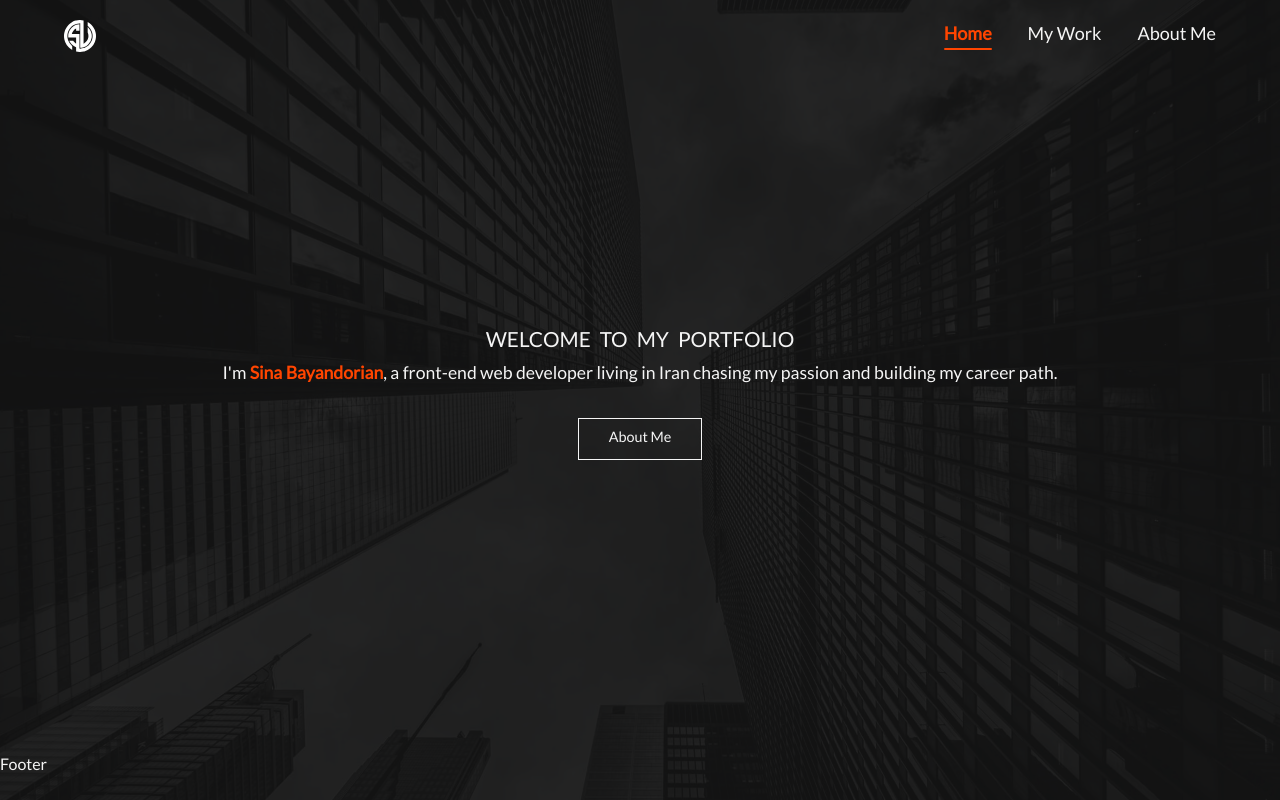
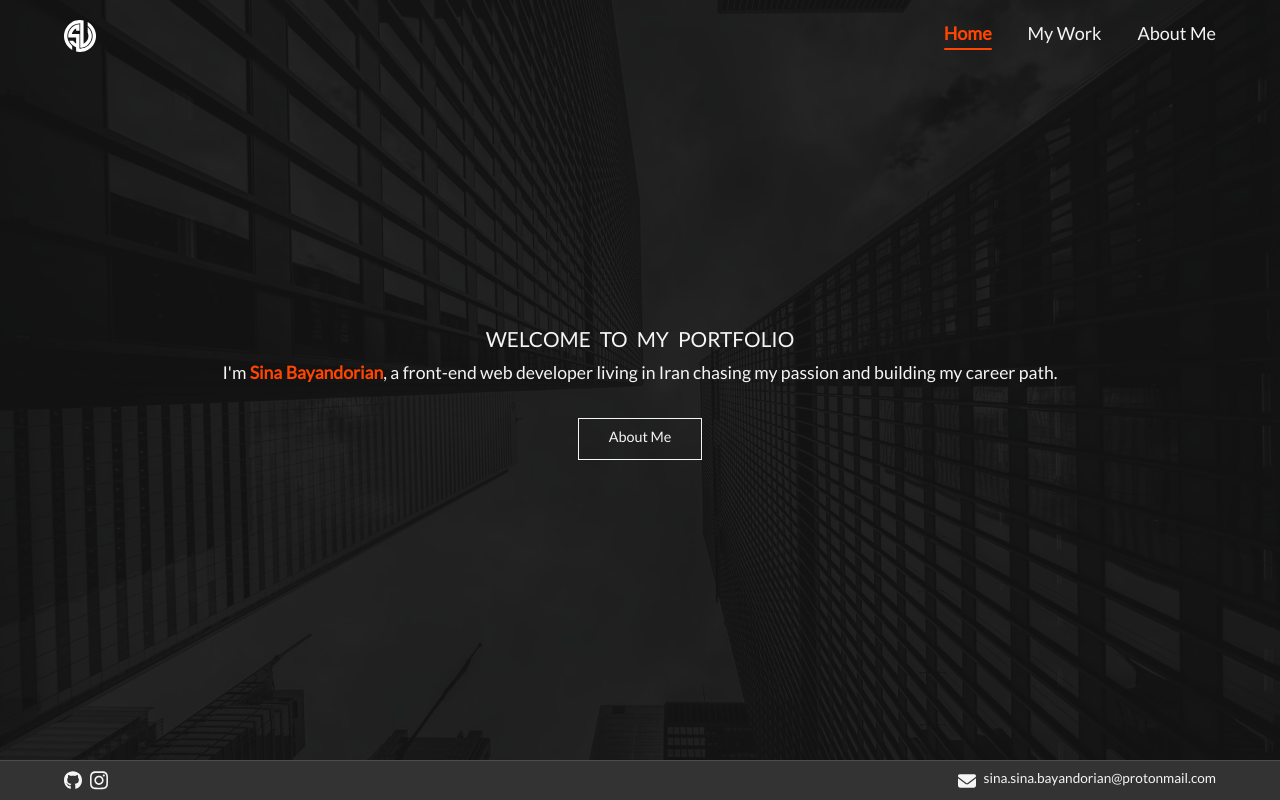
Before and after one commit to sina-byn/My-Portfolio, a React (Create React App) app: page / in a window 1280 px wide. Built offline with nearby package versions, Linux system fonts and the light colour scheme.

Commit message:
main: Main Page Finished + Minor Fixes

```diff
--- a/src/App.js
+++ b/src/App.js
@@ -8,7 +8,7 @@ import HomePage from "./pages/HomePage";
 
 const App = () => {
   return (
-    <div className='app-container w-full max-w-[1400px] min-h-screen text-light mx-auto'>
+    <div className='container w-full max-w-[1400px] min-h-screen text-light mx-auto'>
       <Routes>
         <Route path='/' element={<HomePage />} />
       </Routes>
--- a/src/components/Footer.jsx
+++ b/src/components/Footer.jsx
@@ -1,11 +1,77 @@
-import React from 'react';
+import React from "react";
 
 const Footer = () => {
-    return (
-        <footer>
-            Footer
-        </footer>
-    );
+  return (
+    <footer className='w-full absolute bottom-0 left-0 z-[2] h-[5vh] bg-primary border-t-[1px] border-primary-light border-opacity-[12.5%] px-16 730:px-8'>
+      <div className='container flex items-center justify-between w-full h-full max-w-[1400px] text-light mx-auto'>
+        <section className='icons flex gap-x-2'>
+          <a
+            className='flex items-center h-full pt-px'
+            href='https://github.com/sina-byn'
+            target='_blank'
+            rel="noreferrer"
+          >
+            <svg
+              id='github-link'
+              className='icon w-[18px] fill-light hover:fill-orangered'
+              xmlns='http://www.w3.org/2000/svg'
+              viewBox='0 0 496 512'
+            >
+              <path d='M165.9 397.4c0 2-2.3 3.6-5.2 3.6-3.3.3-5.6-1.3-5.6-3.6 0-2 2.3-3.6 5.2-3.6 3-.3 5.6 1.3 5.6 3.6zm-31.1-4.5c-.7 2 1.3 4.3 4.3 4.9 2.6 1 5.6 0 6.2-2s-1.3-4.3-4.3-5.2c-2.6-.7-5.5.3-6.2 2.3zm44.2-1.7c-2.9.7-4.9 2.6-4.6 4.9.3 2 2.9 3.3 5.9 2.6 2.9-.7 4.9-2.6 4.6-4.6-.3-1.9-3-3.2-5.9-2.9zM244.8 8C106.1 8 0 113.3 0 252c0 110.9 69.8 205.8 169.5 239.2 12.8 2.3 17.3-5.6 17.3-12.1 0-6.2-.3-40.4-.3-61.4 0 0-70 15-84.7-29.8 0 0-11.4-29.1-27.8-36.6 0 0-22.9-15.7 1.6-15.4 0 0 24.9 2 38.6 25.8 21.9 38.6 58.6 27.5 72.9 20.9 2.3-16 8.8-27.1 16-33.7-55.9-6.2-112.3-14.3-112.3-110.5 0-27.5 7.6-41.3 23.6-58.9-2.6-6.5-11.1-33.3 2.6-67.9 20.9-6.5 69 27 69 27 20-5.6 41.5-8.5 62.8-8.5s42.8 2.9 62.8 8.5c0 0 48.1-33.6 69-27 13.7 34.7 5.2 61.4 2.6 67.9 16 17.7 25.8 31.5 25.8 58.9 0 96.5-58.9 104.2-114.8 110.5 9.2 7.9 17 22.9 17 46.4 0 33.7-.3 75.4-.3 83.6 0 6.5 4.6 14.4 17.3 12.1C428.2 457.8 496 362.9 496 252 496 113.3 383.5 8 244.8 8zM97.2 352.9c-1.3 1-1 3.3.7 5.2 1.6 1.6 3.9 2.3 5.2 1 1.3-1 1-3.3-.7-5.2-1.6-1.6-3.9-2.3-5.2-1zm-10.8-8.1c-.7 1.3.3 2.9 2.3 3.9 1.6 1 3.6.7 4.3-.7.7-1.3-.3-2.9-2.3-3.9-2-.6-3.6-.3-4.3.7zm32.4 35.6c-1.6 1.3-1 4.3 1.3 6.2 2.3 2.3 5.2 2.6 6.5 1 1.3-1.3.7-4.3-1.3-6.2-2.2-2.3-5.2-2.6-6.5-1zm-11.4-14.7c-1.6 1-1.6 3.6 0 5.9 1.6 2.3 4.3 3.3 5.6 2.3 1.6-1.3 1.6-3.9 0-6.2-1.4-2.3-4-3.3-5.6-2z' />
+            </svg>
+          </a>
+          <a
+            className='flex items-center h-full 768:hidden'
+            href='http://instagram.com/_u/sina_byn/'
+            target='_blank'
+            rel="noreferrer"
+          >
+            <svg
+              id='ig-link-1'
+              className='icon w-[18px] fill-light hover:fill-orangered'
+              xmlns='http://www.w3.org/2000/svg'
+              viewBox='0 0 448 512'
+            >
+              <path d='M224.1 141c-63.6 0-114.9 51.3-114.9 114.9s51.3 114.9 114.9 114.9S339 319.5 339 255.9 287.7 141 224.1 141zm0 189.6c-41.1 0-74.7-33.5-74.7-74.7s33.5-74.7 74.7-74.7 74.7 33.5 74.7 74.7-33.6 74.7-74.7 74.7zm146.4-194.3c0 14.9-12 26.8-26.8 26.8-14.9 0-26.8-12-26.8-26.8s12-26.8 26.8-26.8 26.8 12 26.8 26.8zm76.1 27.2c-1.7-35.9-9.9-67.7-36.2-93.9-26.2-26.2-58-34.4-93.9-36.2-37-2.1-147.9-2.1-184.9 0-35.8 1.7-67.6 9.9-93.9 36.1s-34.4 58-36.2 93.9c-2.1 37-2.1 147.9 0 184.9 1.7 35.9 9.9 67.7 36.2 93.9s58 34.4 93.9 36.2c37 2.1 147.9 2.1 184.9 0 35.9-1.7 67.7-9.9 93.9-36.2 26.2-26.2 34.4-58 36.2-93.9 2.1-37 2.1-147.8 0-184.8zM398.8 388c-7.8 19.6-22.9 34.7-42.6 42.6-29.5 11.7-99.5 9-132.1 9s-102.7 2.6-132.1-9c-19.6-7.8-34.7-22.9-42.6-42.6-11.7-29.5-9-99.5-9-132.1s-2.6-102.7 9-132.1c7.8-19.6 22.9-34.7 42.6-42.6 29.5-11.7 99.5-9 132.1-9s102.7-2.6 132.1 9c19.6 7.8 34.7 22.9 42.6 42.6 11.7 29.5 9 99.5 9 132.1s2.7 102.7-9 132.1z' />
+            </svg>
+          </a>
+          <a
+            className='hidden items-center h-full 768:flex'
+            href='instagram://user?username=sina_byn'
+            target='_blank'
+            rel="noreferrer"
+          >
+            <svg
+              id='ig-link-2'
+              className='icon w-[18px] fill-light hover:fill-orangered'
+              xmlns='http://www.w3.org/2000/svg'
+              viewBox='0 0 448 512'
+            >
+              <path d='M224.1 141c-63.6 0-114.9 51.3-114.9 114.9s51.3 114.9 114.9 114.9S339 319.5 339 255.9 287.7 141 224.1 141zm0 189.6c-41.1 0-74.7-33.5-74.7-74.7s33.5-74.7 74.7-74.7 74.7 33.5 74.7 74.7-33.6 74.7-74.7 74.7zm146.4-194.3c0 14.9-12 26.8-26.8 26.8-14.9 0-26.8-12-26.8-26.8s12-26.8 26.8-26.8 26.8 12 26.8 26.8zm76.1 27.2c-1.7-35.9-9.9-67.7-36.2-93.9-26.2-26.2-58-34.4-93.9-36.2-37-2.1-147.9-2.1-184.9 0-35.8 1.7-67.6 9.9-93.9 36.1s-34.4 58-36.2 93.9c-2.1 37-2.1 147.9 0 184.9 1.7 35.9 9.9 67.7 36.2 93.9s58 34.4 93.9 36.2c37 2.1 147.9 2.1 184.9 0 35.9-1.7 67.7-9.9 93.9-36.2 26.2-26.2 34.4-58 36.2-93.9 2.1-37 2.1-147.8 0-184.8zM398.8 388c-7.8 19.6-22.9 34.7-42.6 42.6-29.5 11.7-99.5 9-132.1 9s-102.7 2.6-132.1-9c-19.6-7.8-34.7-22.9-42.6-42.6-11.7-29.5-9-99.5-9-132.1s-2.6-102.7 9-132.1c7.8-19.6 22.9-34.7 42.6-42.6 29.5-11.7 99.5-9 132.1-9s102.7-2.6 132.1 9c19.6 7.8 34.7 22.9 42.6 42.6 11.7 29.5 9 99.5 9 132.1s2.7 102.7-9 132.1z' />
+            </svg>
+          </a>
+        </section>
+        <section className='email'>
+          <a
+            className='mail-address flex items-center gap-x-2 text-[0.85rem] font-light pb-[3px] hover:text-orangered'
+            href='mailto: sina.sina.bayan@protonmail.com'
+            title='my mail'
+          >
+            <svg
+              className='w-[18px] fill-light pt-1 hover:fill-orangered'
+              xmlns='http://www.w3.org/2000/svg'
+              viewBox='0 0 512 512'
+            >
+              <path d='M464 64C490.5 64 512 85.49 512 112C512 127.1 504.9 141.3 492.8 150.4L275.2 313.6C263.8 322.1 248.2 322.1 236.8 313.6L19.2 150.4C7.113 141.3 0 127.1 0 112C0 85.49 21.49 64 48 64H464zM217.6 339.2C240.4 356.3 271.6 356.3 294.4 339.2L512 176V384C512 419.3 483.3 448 448 448H64C28.65 448 0 419.3 0 384V176L217.6 339.2z' />
+            </svg>
+            <span className='400:hidden initial pt-px'>
+              sina.sina.bayandorian@protonmail.com
+            </span>
+          </a>
+        </section>
+      </div>
+    </footer>
+  );
 };
 
 export default Footer;
--- a/src/layouts/MainLayout.jsx
+++ b/src/layouts/MainLayout.jsx
@@ -7,8 +7,10 @@ import Footer from "../components/Footer";
 const MainLayout = ({ children }) => {
   return (
     <>
-      <Header />
-      {children}
+      <div className='container w-full max-w-[1400px] text-light mx-auto'>
+        <Header />
+        {children}
+      </div>
       <Footer />
     </>
   );
--- a/tailwind.config.js
+++ b/tailwind.config.js
@@ -20,6 +20,7 @@ module.exports = {
       '730': {'max': '730px'},
       '600': {'max': '600px'},
       '500': {'max': '500px'},
+      '400': {'max': '400px'},
       '360': {'max': '360px'},
     }
   },
```
Also changed, not shown: src/pages/HomePage.jsx (line endings or trailing spaces).
